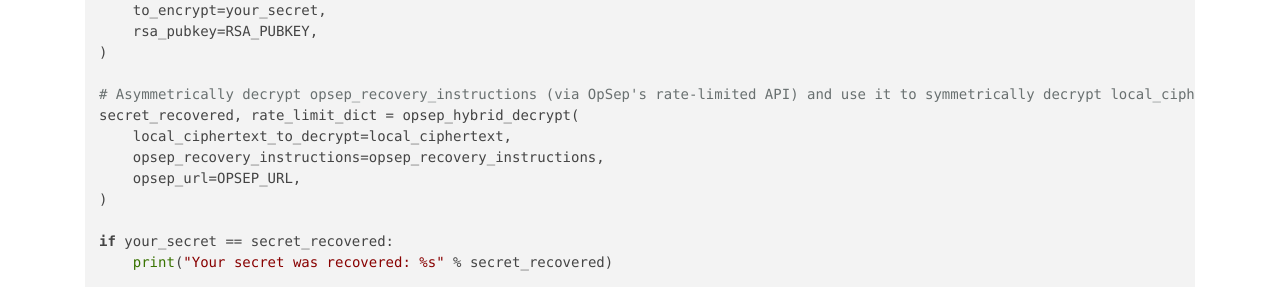
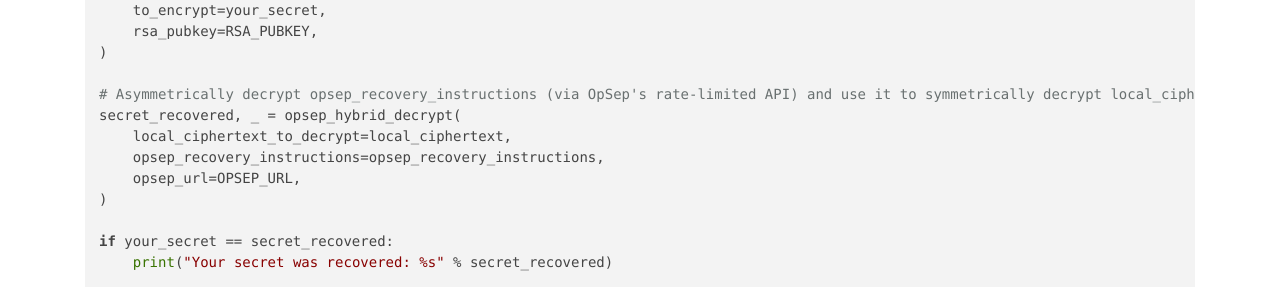
Before and after one commit to opsep/opsep.github.io, a Jekyll site: the page built from index.html, in a window 1280 px wide and 954 px high. Shown: the part 527-826 px from the top of the window. Built offline with Jekyll 4.4.1, drawn with Linux system fonts in a browser that asks for light colours; nearby versions of some CDN libraries; comment, search, counter and statistics services are not loaded.

Commit message:
less details on homepage

```diff
--- a/index.html
+++ b/index.html
@@ -45,7 +45,7 @@
 )
 
 # Asymmetrically decrypt opsep_recovery_instructions (via OpSep's rate-limited API) and use it to symmetrically decrypt local_ciphertext:
-secret_recovered, rate_limit_dict = opsep_hybrid_decrypt(
+secret_recovered, _ = opsep_hybrid_decrypt(
     local_ciphertext_to_decrypt=local_ciphertext,
     opsep_recovery_instructions=opsep_recovery_instructions,
     opsep_url=OPSEP_URL,
```
